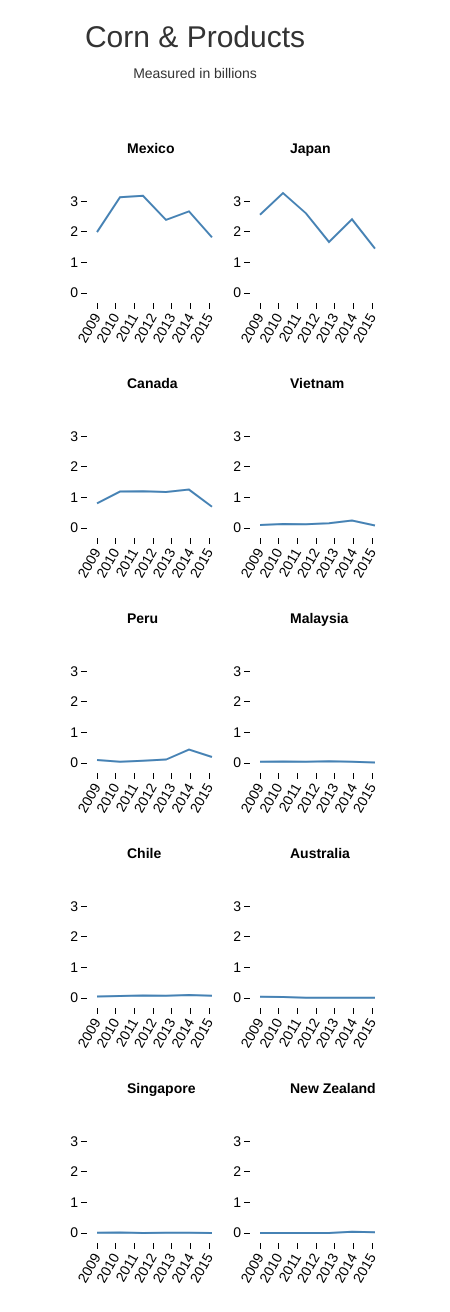
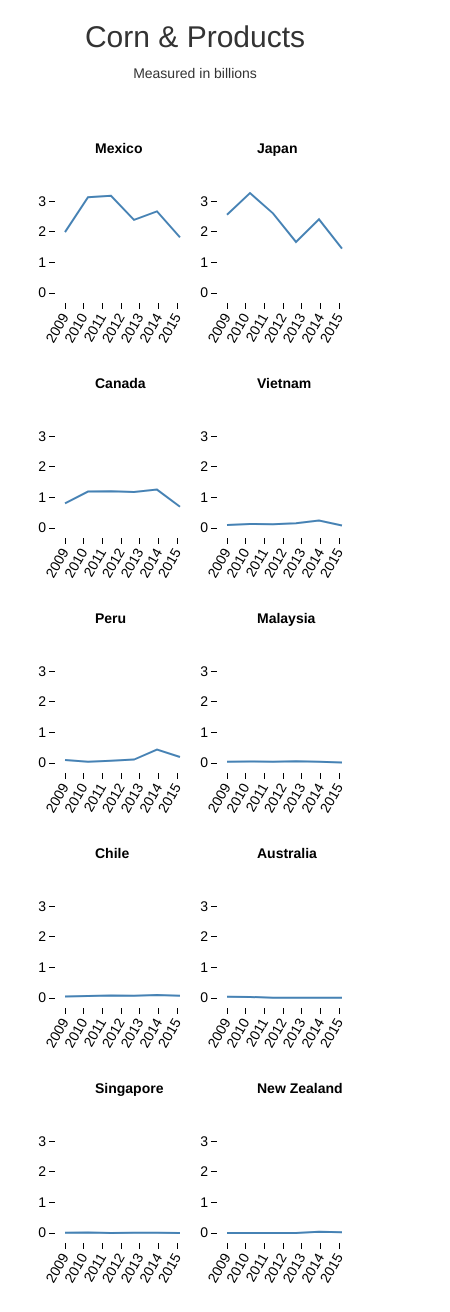
Before and after one commit to BigAgWatch/wto-exports, a plain HTML site: page index.html in a window 390 px wide. Shown: the part 1080-2392 px from the top of the page, 450 px wide, since content can reach past the window. Drawn offline with nearby package versions, Linux system fonts and the light colour scheme; a script that the page names is missing.

Commit message:
adjust for mobile

```diff
--- a/index.html
+++ b/index.html
@@ -7,10 +7,9 @@
         <meta charset="utf-8">
         <meta http-equiv="X-UA-Compatible" content="IE=edge,chrome=1">
         <title>U.S. agricultural exports to Trans-Pacific Partnership countries</title>
-        <meta name="description" content="">
+        <meta name="description" content="U.S. agricultural exports to Trans-Pacific Partnership countries">
         <meta name="viewport" content="width=device-width, initial-scale=1">
         <link rel="apple-touch-icon" href="apple-touch-icon.png">
-
         <link rel="stylesheet" href="css/bootstrap.min.css">
         <style>
             body {
@@ -142,17 +141,17 @@
 
         <!-- Small multiple graphs -->
         <div class="row spacer">
-            <div id="graph-1"  class="col-xs-4 col-xs-offset-1 col-sm-3 col-sm-offset-1 col-md-offset-2 col-md-2 col-lg-2 col-lg-offset-2"></div>
+            <div id="graph-1"  class="col-xs-4 col-xs-offset-0 col-sm-3 col-sm-offset-1 col-md-offset-2 col-md-2 col-lg-2 col-lg-offset-2"></div>
             <div id="graph-2"  class="col-xs-4 col-xs-offset-1 col-sm-3 col-sm-offset-0 col-md-offset-1 col-md-2 col-lg-2 col-lg-offset-1"></div>
-            <div id="graph-3"  class="col-xs-4 col-xs-offset-1 col-sm-3 col-sm-offset-0 col-md-offset-1 col-md-2 col-lg-2 col-lg-offset-1"></div>
+            <div id="graph-3"  class="col-xs-4 col-xs-offset-0 col-sm-3 col-sm-offset-0 col-md-offset-1 col-md-2 col-lg-2 col-lg-offset-1"></div>
             <div id="graph-4"  class="col-xs-4 col-xs-offset-1 col-sm-3 col-sm-offset-1 col-md-offset-2 col-md-2 col-lg-2 col-lg-offset-2"></div>
-            <div id="graph-5"  class="col-xs-4 col-xs-offset-1 col-sm-3 col-sm-offset-0 col-md-offset-1 col-md-2 col-lg-2 col-lg-offset-1"></div>
+            <div id="graph-5"  class="col-xs-4 col-xs-offset-0 col-sm-3 col-sm-offset-0 col-md-offset-1 col-md-2 col-lg-2 col-lg-offset-1"></div>
             <div id="graph-6"  class="col-xs-4 col-xs-offset-1 col-sm-3 col-sm-offset-0 col-md-offset-1 col-md-2 col-lg-2 col-lg-offset-1"></div>
-            <div id="graph-7"  class="col-xs-4 col-xs-offset-1 col-sm-3 col-sm-offset-1 col-md-offset-2 col-md-2 col-lg-2 col-lg-offset-2"></div>
+            <div id="graph-7"  class="col-xs-4 col-xs-offset-0 col-sm-3 col-sm-offset-1 col-md-offset-2 col-md-2 col-lg-2 col-lg-offset-2"></div>
             <div id="graph-8"  class="col-xs-4 col-xs-offset-1 col-sm-3 col-sm-offset-0 col-md-offset-1 col-md-2 col-lg-2 col-lg-offset-1"></div>
-            <div id="graph-9"  class="col-xs-4 col-xs-offset-1 col-sm-3 col-sm-offset-0 col-md-offset-1 col-md-2 col-lg-2 col-lg-offset-1"></div>
+            <div id="graph-9"  class="col-xs-4 col-xs-offset-0 col-sm-3 col-sm-offset-0 col-md-offset-1 col-md-2 col-lg-2 col-lg-offset-1"></div>
             <div id="graph-10" class="col-xs-4 col-xs-offset-1 col-sm-3 col-sm-offset-1 col-md-offset-2 col-md-2 col-lg-2 col-lg-offset-2"></div>
-            <div id="graph-11" class="col-xs-4 col-xs-offset-1 col-sm-3 col-sm-offset-0 col-md-offset-1 col-md-2 col-lg-2 col-lg-offset-1"></div>
+            <div id="graph-11" class="col-xs-4 col-xs-offset-0 col-sm-3 col-sm-offset-0 col-md-offset-1 col-md-2 col-lg-2 col-lg-offset-1"></div>
             <div id="graph-12" class="col-xs-4 col-xs-offset-1 col-sm-3 col-sm-offset-0 col-md-offset-1 col-md-2 col-lg-2 col-lg-offset-1"></div>
         </div>
 
```
